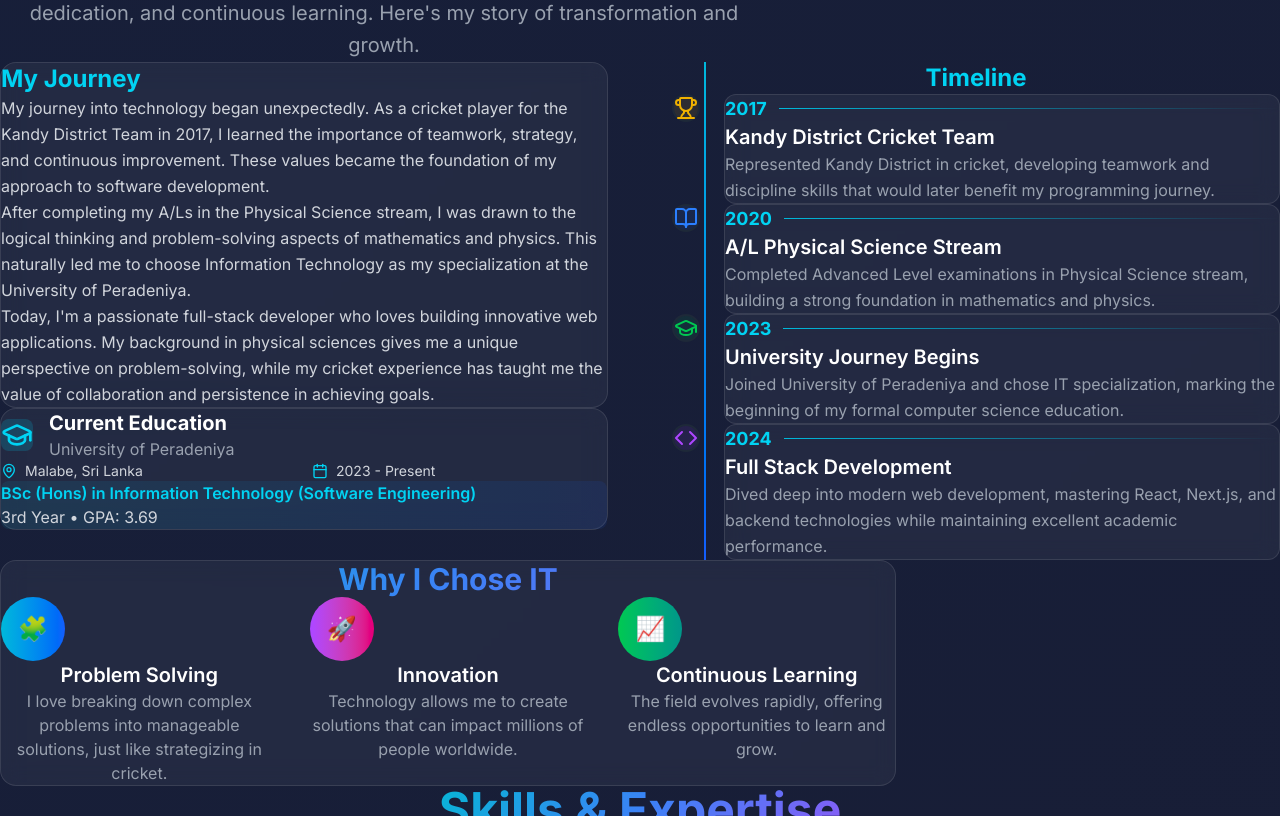
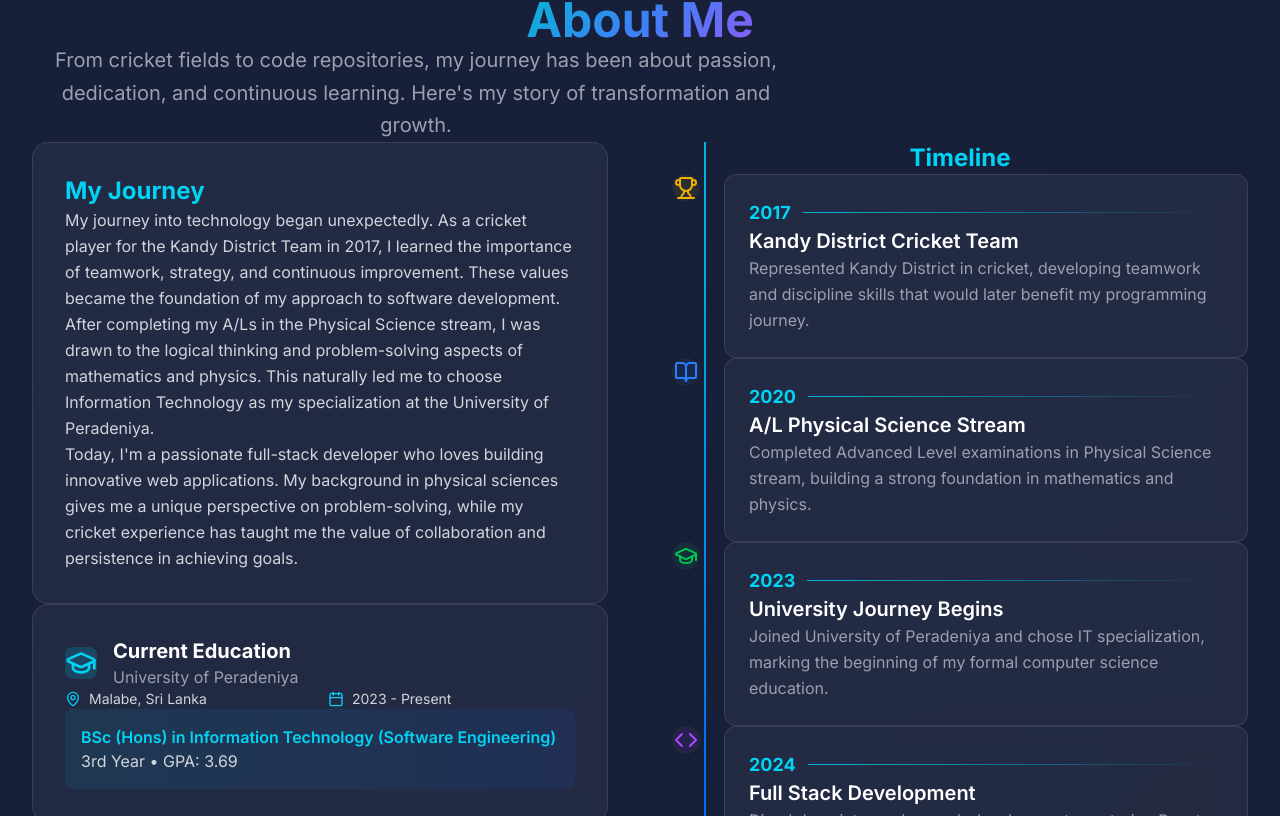
Before and after one commit to Kaleshi26/portfolio, a Next.js app: page / in a window 1280 px wide. Shown: the part 884-1700 px from the top of the page. Built offline with nearby package versions, Linux system fonts and the light colour scheme.

Commit message:
Add utility classes and refactor main layout
Introduced custom utility classes for max-width and padding in globals.css to address centering and spacing issues. Refactored page.tsx to use a div as the root element and moved the main content into a <main> tag for improved semantic structure.

```diff
--- a/app/globals.css
+++ b/app/globals.css
@@ -110,6 +110,25 @@ body {
   border: 1px solid rgba(255, 255, 255, 0.1);
 }
 
+/* Fix centering and padding issues */
+.max-w-7xl {
+  max-width: 1280px;
+  margin-left: auto;
+  margin-right: auto;
+}
+
+/* Padding utilities */
+.p-4 { padding: 1rem; }
+.p-6 { padding: 1.5rem; }
+.p-8 { padding: 2rem; }
+.p-12 { padding: 3rem; }
+
+.px-4 { padding-left: 1rem; padding-right: 1rem; }
+.sm\:px-6 { padding-left: 1.5rem; padding-right: 1.5rem; }
+.lg\:px-8 { padding-left: 2rem; padding-right: 2rem; }
+
+.py-20 { padding-top: 5rem; padding-bottom: 5rem; }
+
 /* Custom animations */
 @keyframes fadeInUp {
   from {
--- a/app/page.tsx
+++ b/app/page.tsx
@@ -37,7 +37,7 @@ export default function Home() {
   }, []);
 
   return (
-    <main className="min-h-screen animated-bg text-white relative overflow-x-hidden">
+    <div className="min-h-screen animated-bg text-white relative overflow-x-hidden">
       {/* Particle Background */}
       <div className="fixed inset-0 particles pointer-events-none z-0">
         {[...Array(100)].map((_, i) => (
@@ -60,7 +60,7 @@ export default function Home() {
       <Navbar />
 
       {/* Main Content */}
-      <div className="relative z-10">
+      <main className="relative z-10">
         <Hero />
         <About />
         <Skills />
@@ -70,10 +70,10 @@ export default function Home() {
         <Certifications />
         <Academics />
         <Contact />
-      </div>
+      </main>
 
       {/* Footer */}
       <Footer />
-    </main>
+    </div>
   );
 }
```
